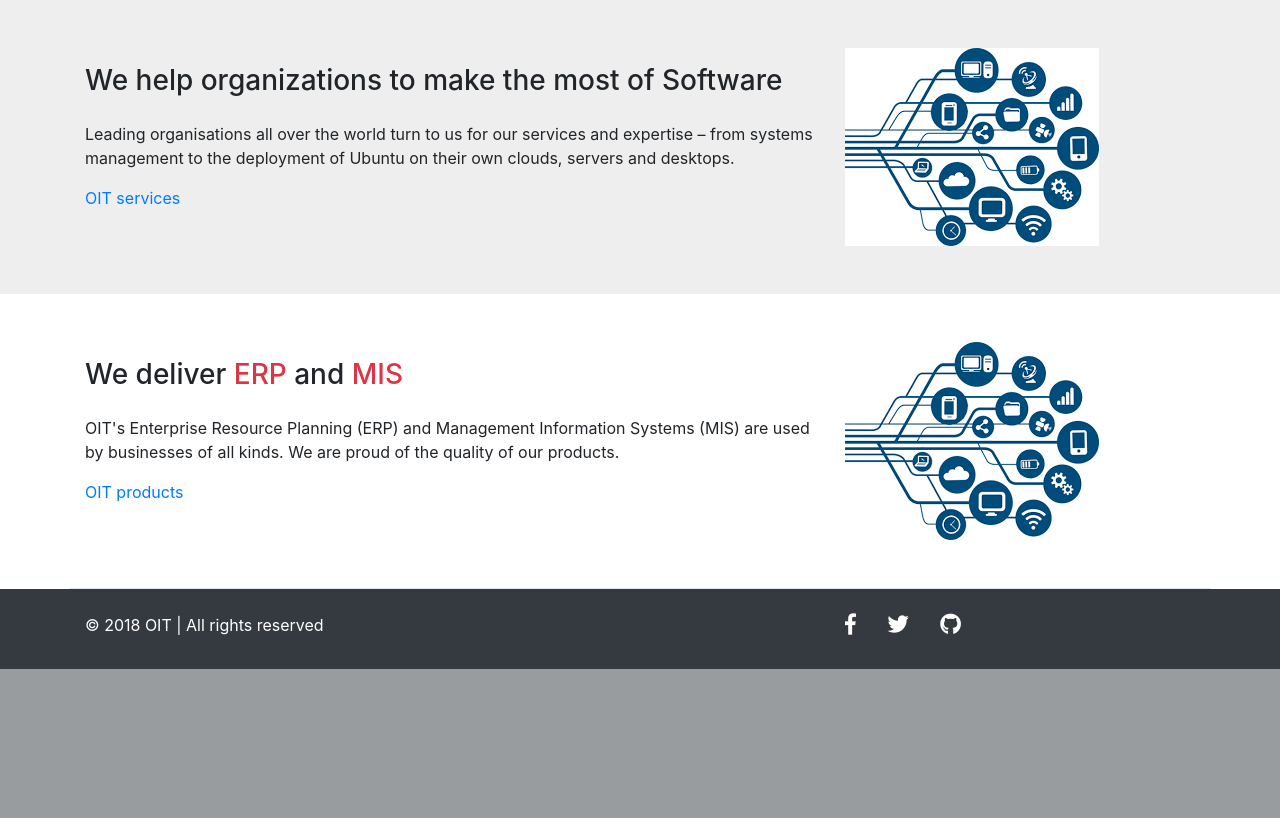
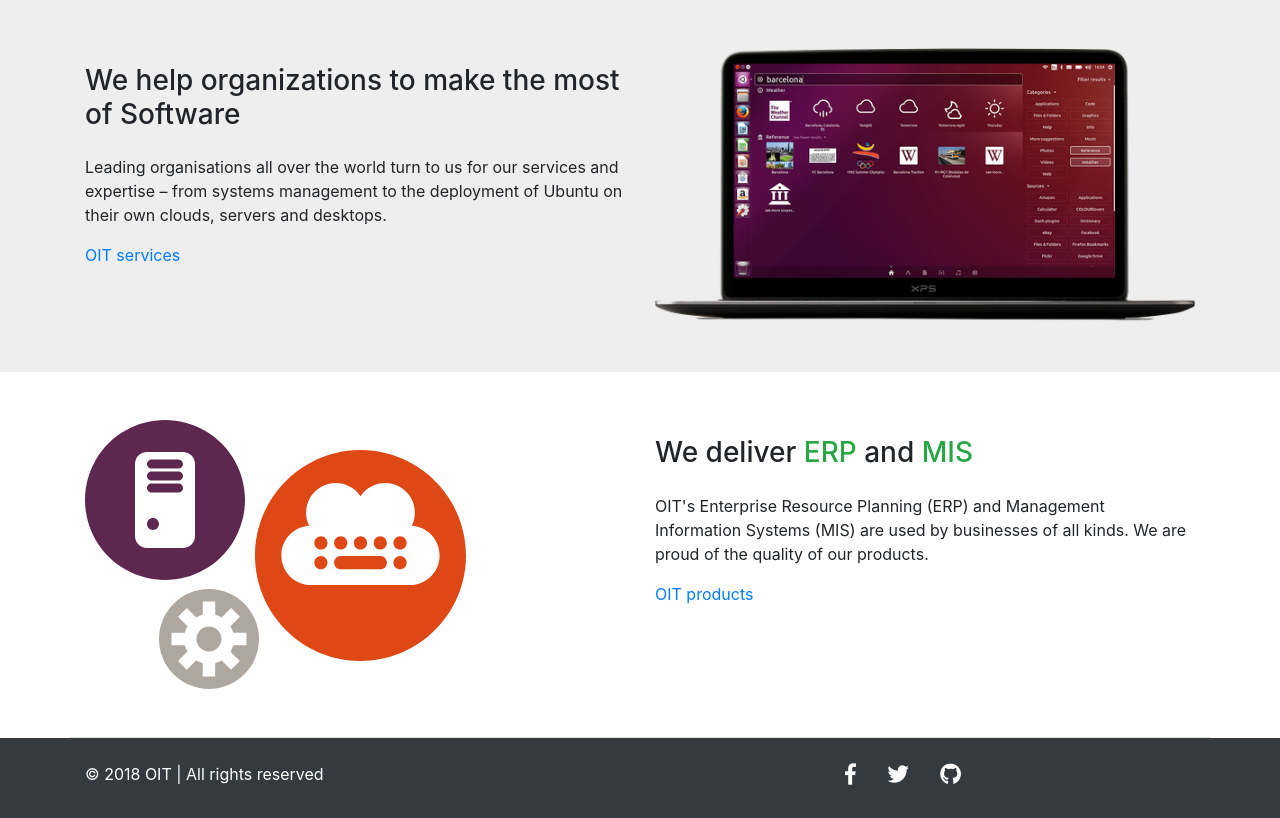
Before and after one commit to navrang-hotel/oit, a Django app: page /base/ in a window 1280 px wide. Shown: the part 556-1374 px from the top of the page. Before the commit the page ends 1225 px from the top, so only its background shows below. Run offline with Django 3.2, Linux system fonts and the light colour scheme; some libraries are stand-ins or nearby versions.

Commit message:
Updated home page

```diff
--- a/base/templates/base/index.html
+++ b/base/templates/base/index.html
@@ -26,7 +26,7 @@
   <div class="container-fluid nb-bg-lgray py-5">
     <div class="container">
       <div class="row">
-        <div class="col-sm-8">
+        <div class="col-sm-6">
           <h3 class="py-3">We help organizations to make the most of Software</h3>
         <p>
 Leading organisations all over the world turn to us for our services and expertise – from systems management to the deployment of Ubuntu on their own clouds, servers and desktops.
@@ -35,9 +35,9 @@ Leading organisations all over the world turn to us for our services and experti
           <a href="">OIT services</a>
         </p>
         </div>
-        <div class="col-sm-4">
+        <div class="col-sm-6">
           {% load static %}
-          <img src="{% static 'base/img/index_2.png' %}" class="img-fluid" alt="Responsive image" />
+          <img src="{% static 'base/img/services_ubu_1.png' %}" class="img-fluid" alt="Responsive image" />
         </div>
       </div>
     </div>
@@ -45,8 +45,12 @@ Leading organisations all over the world turn to us for our services and experti
 
   <div class="container py-5 border-bottom">
     <div class="row">
-      <div class="col-sm-8">
-        <h3 class="py-3">We deliver <span class="text-danger">ERP</span> and <span class="text-danger">MIS</span></h3>
+      <div class="col-sm-6">
+        {% load static %}
+        <img src="{% static 'base/img/services_ubu_2.svg' %}" class="img-fluid" alt="Responsive image" />
+      </div>
+      <div class="col-sm-6">
+        <h3 class="py-3">We deliver <span class="text-success">ERP</span> and <span class="text-success">MIS</span></h3>
         <p>
 OIT's Enterprise Resource Planning (ERP) and Management Information Systems (MIS) are used by
 businesses of all kinds. We are proud of the quality of our products.
@@ -55,10 +59,6 @@ businesses of all kinds. We are proud of the quality of our products.
           <a href="">OIT products</a>
         </p>
       </div>
-      <div class="col-sm-4">
-        {% load static %}
-        <img src="{% static 'base/img/index_2.png' %}" class="img-fluid" alt="Responsive image" />
-      </div>
     </div>
   </div>
 
```
Also changed, not shown: base/static/base/img/services_ubu_1.png (added), base/static/base/img/services_ubu_2.svg (added).
